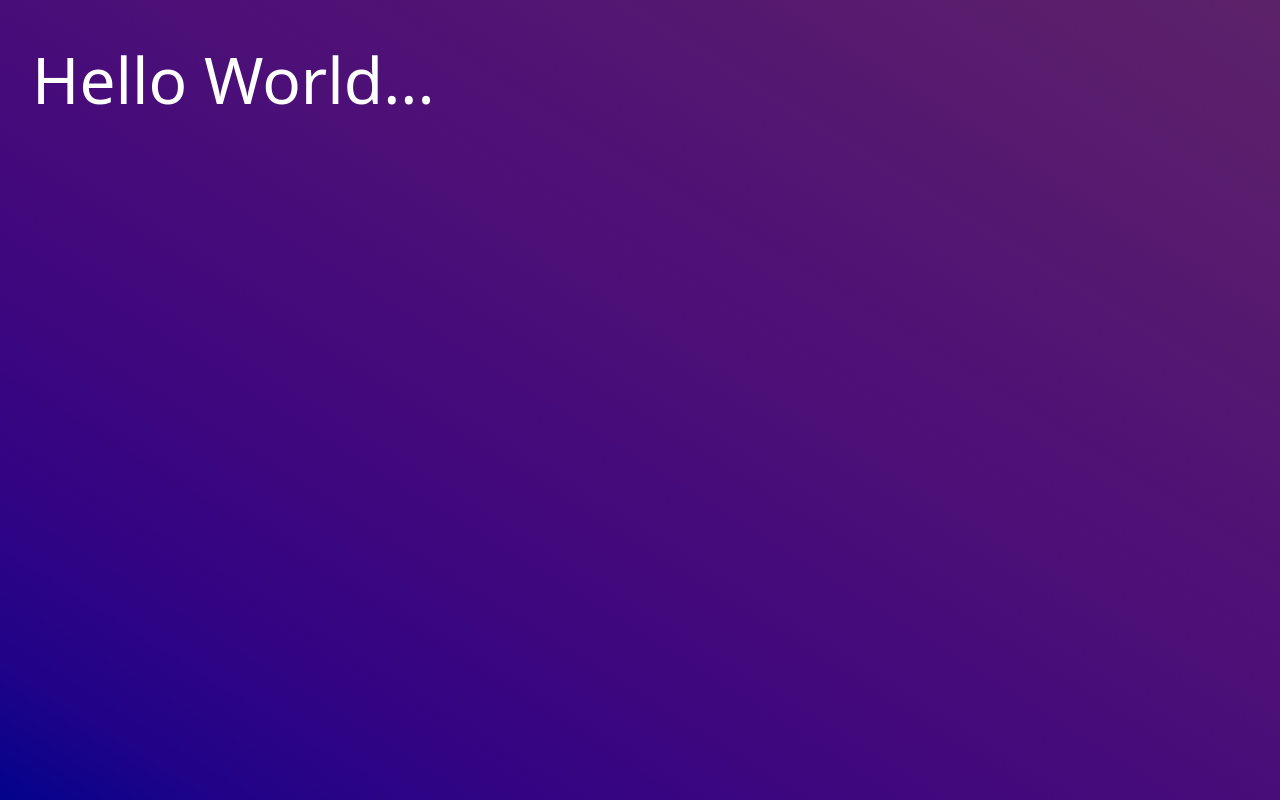
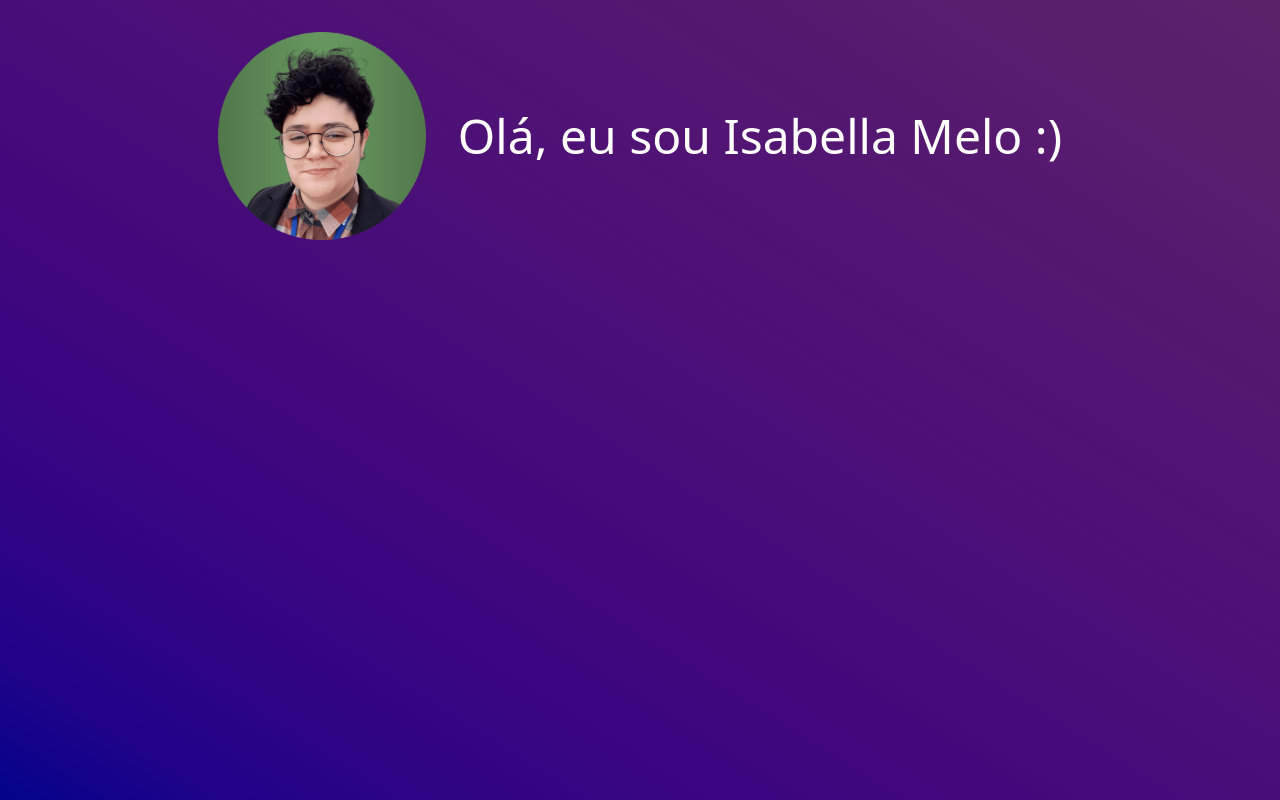
Before and after one commit to isabellacpmelo/my-personal-website, a Vue app: page / in a window 1280 px wide. Built offline with nearby package versions, Linux system fonts and the light colour scheme.

Commit message:
feat: Adding profile pic

```diff
--- a/src/assets/css/style.css
+++ b/src/assets/css/style.css
@@ -44,5 +44,5 @@ body {
 
 h1 {
   color: white;
-  font-size: 4rem;
+  font-size: 3rem;
 }
--- a/src/pages/index.vue
+++ b/src/pages/index.vue
@@ -5,7 +5,10 @@
 console.log("Oi");
 </script>
 <template>
-  <h1>Hello World...</h1>
+  <div class="flex justify-center items-center gap-8">
+    <img src="/src/assets/img/my-pic.png" alt="My profile pic" class="h-52" />
+    <h1>Olá, eu sou Isabella Melo :)</h1>
+  </div>
 </template>
 
 <!-- <style>
```
Also changed, not shown: src/assets/img/my-pic.png (added).
